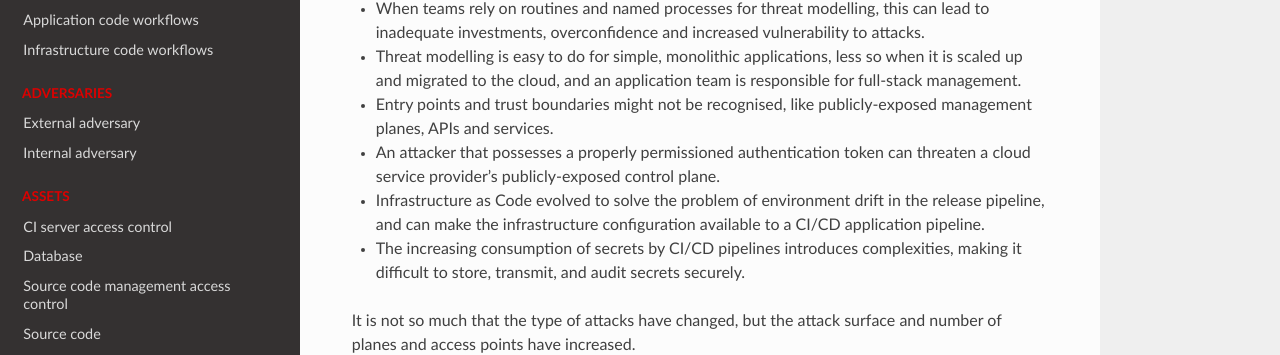
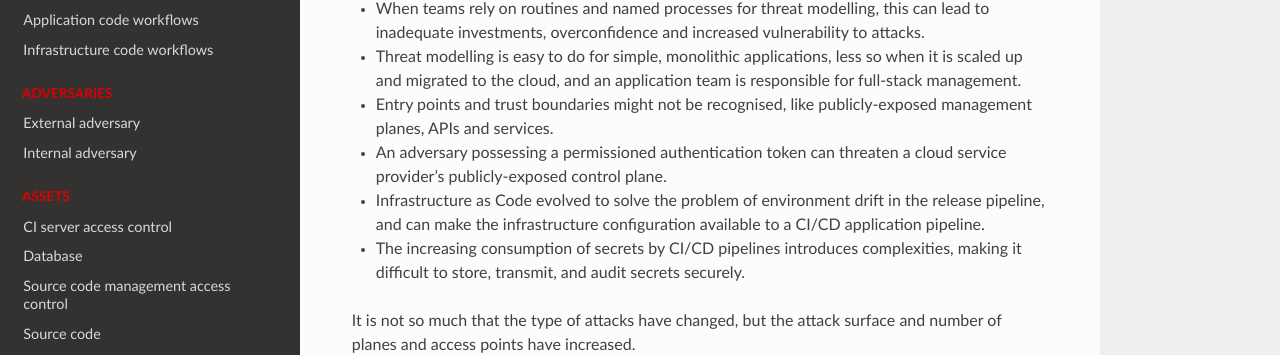
Before and after one commit to tymyrddin/green-cicd, a Sphinx documentation site: the page built from source/index.rst, in a window 1280 px wide and 900 px high. Shown: the part 283-638 px from the top of the window. Built offline with Sphinx 7.4.7 and the Read the Docs theme 2.0.0, drawn with Linux system fonts in a browser that asks for light colours.

Commit message:
Updated front page

```diff
--- a/source/index.rst
+++ b/source/index.rst
@@ -13,7 +13,7 @@ Common problems:
 - When teams rely on routines and named processes for threat modelling, this can lead to inadequate investments, overconfidence and increased vulnerability to attacks.
 - Threat modelling is easy to do for simple, monolithic applications, less so when it is scaled up and migrated to the cloud, and an application team is responsible for full-stack management.
 - Entry points and trust boundaries might not be recognised, like publicly-exposed management planes, APIs and services.
-- An attacker that possesses a properly permissioned authentication token can threaten a cloud service provider’s publicly-exposed control plane.
+- An adversary possessing a permissioned authentication token can threaten a cloud service provider’s publicly-exposed control plane.
 - Infrastructure as Code evolved to solve the problem of environment drift in the release pipeline, and can make the infrastructure configuration available to a CI/CD application pipeline.
 - The increasing consumption of secrets by CI/CD pipelines introduces complexities, making it difficult to store, transmit, and audit secrets securely.
 
```
